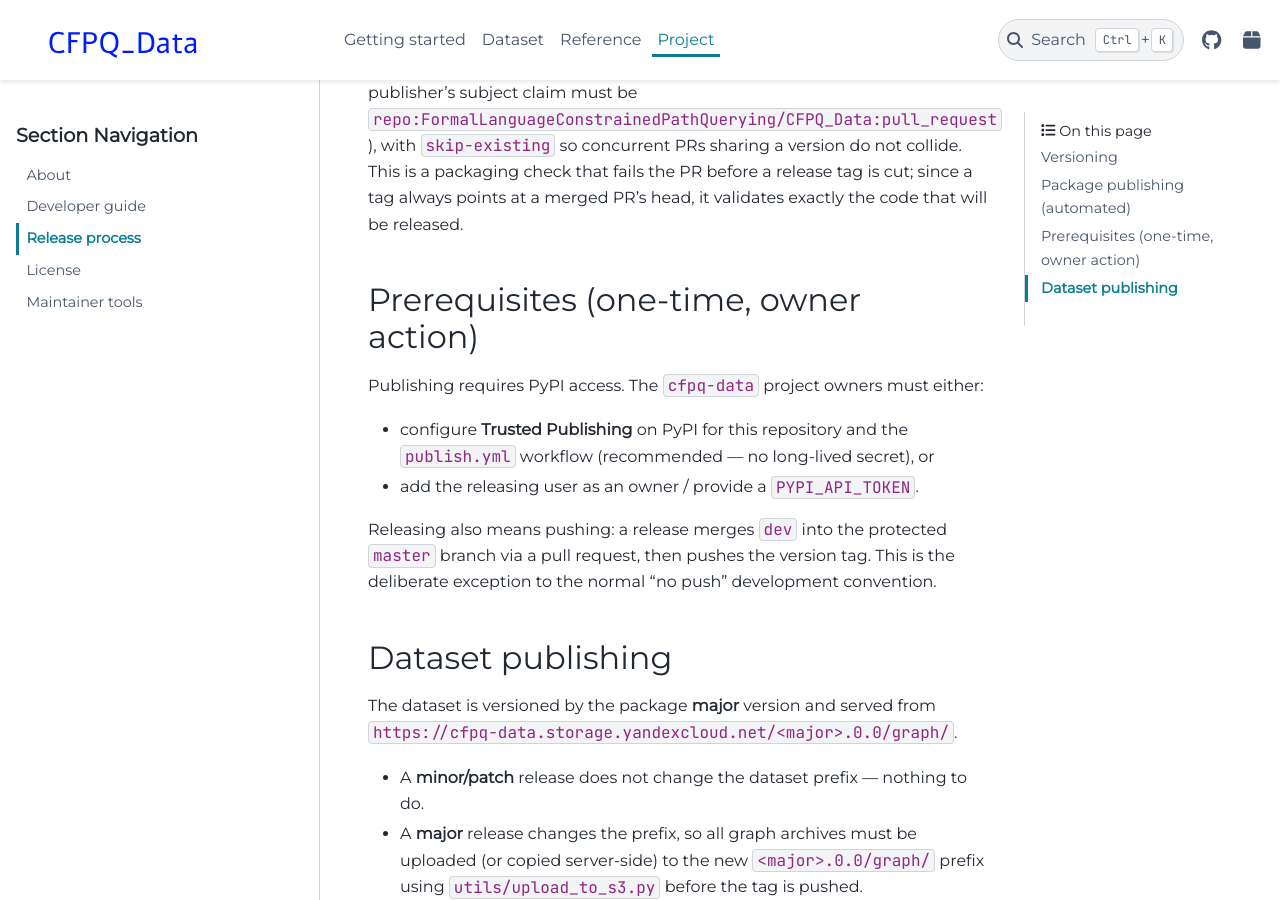
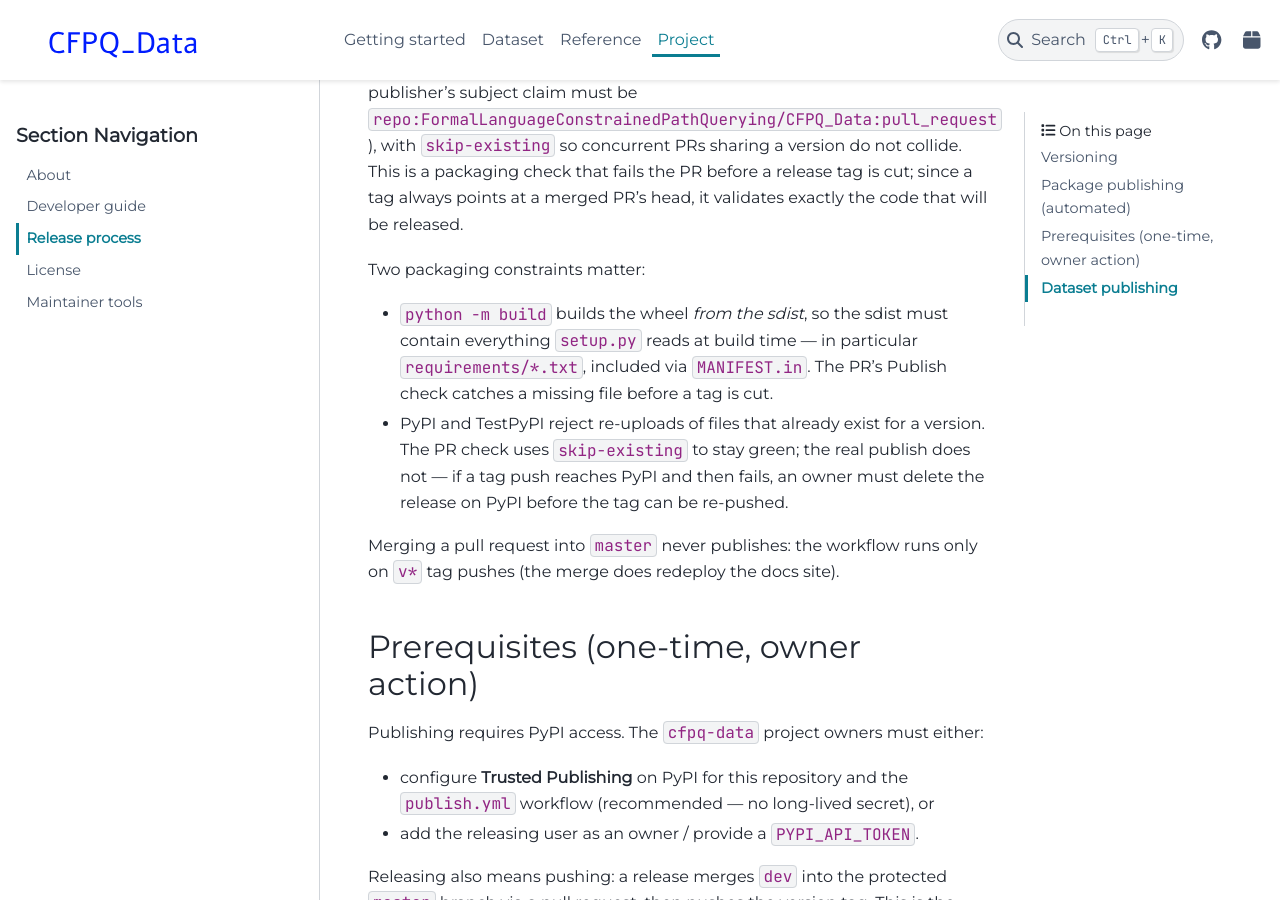
Before and after one commit to FormalLanguageConstrainedPathQuerying/CFPQ_Data, a Sphinx documentation site: the page built from docs/release.rst, in a window 1280 px wide and 900 px high, scrolled down 980 px. Built offline with Sphinx 7.4.7 and the PyData theme 0.15.4, drawn with Linux system fonts in a browser that asks for light colours; the version number is read from the project's files by our own code.

Commit message:
docs(36-S2): document the global packaging constraints in the release docs
Record in docs/release.rst the facts about the publish pipeline that any
developer needs (the 'what' and 'why'): the sdist must contain everything
setup.py reads at build time because python -m build builds the wheel from
the sdist (hence MANIFEST.in), PyPI/TestPyPI reject re-uploads of existing
files (hence skip-existing on the PR check and the owner-deletes-first
recovery for a failed tag push), and merging to master never publishes.

All three were discovered while cutting v5.0.0 (task 35). The
agent-specific recovery procedures stay in the release skill (S3).

```diff
--- a/docs/release.rst
+++ b/docs/release.rst
@@ -44,6 +44,20 @@ a packaging check that fails the PR before a release tag is cut; since a tag
 always points at a merged PR's head, it validates exactly the code that will
 be released.
 
+Two packaging constraints matter:
+
+- ``python -m build`` builds the wheel *from the sdist*, so the sdist must
+  contain everything :file:`setup.py` reads at build time — in particular
+  ``requirements/*.txt``, included via :file:`MANIFEST.in`. The PR's Publish
+  check catches a missing file before a tag is cut.
+- PyPI and TestPyPI reject re-uploads of files that already exist for a
+  version. The PR check uses ``skip-existing`` to stay green; the real
+  publish does not — if a tag push reaches PyPI and then fails, an owner must
+  delete the release on PyPI before the tag can be re-pushed.
+
+Merging a pull request into ``master`` never publishes: the workflow runs
+only on ``v*`` tag pushes (the merge does redeploy the docs site).
+
 Prerequisites (one-time, owner action)
 --------------------------------------
 
```
